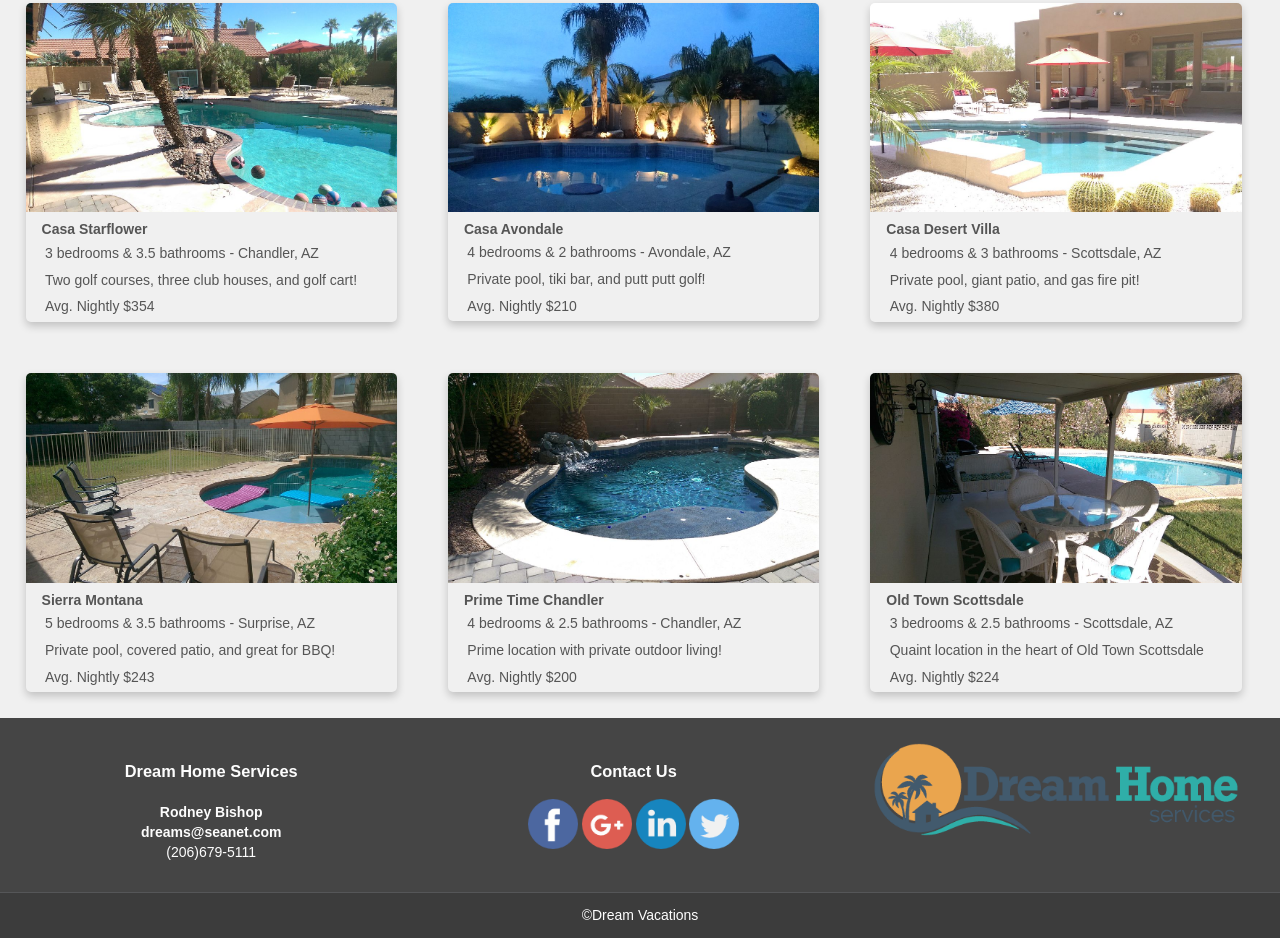
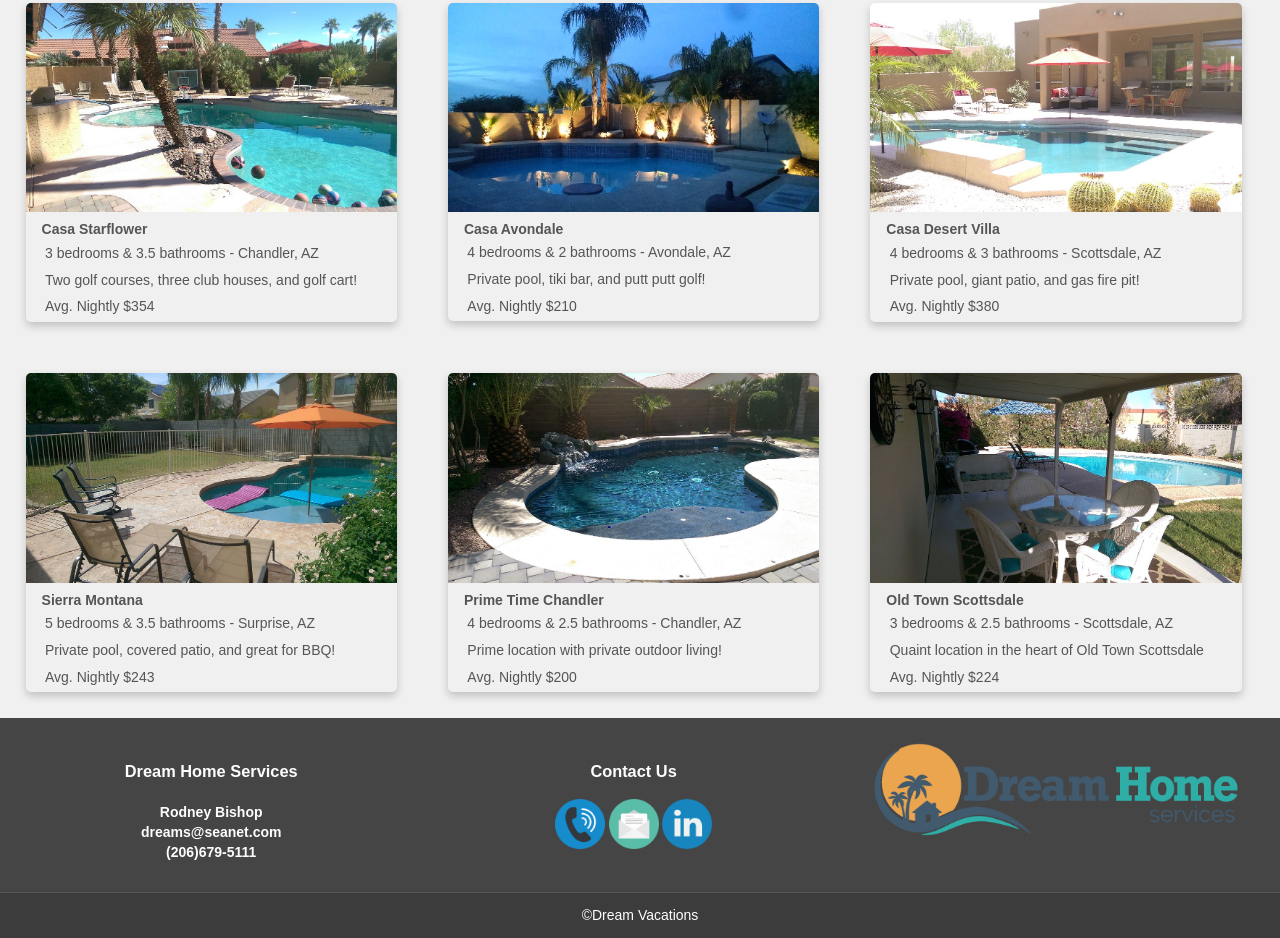
Before and after one commit to jrthebish4/dream-vacations-site, a plain HTML site: page rentals.html in a window 1280 px wide. Shown: the part 263-1201 px from the top of the page. Drawn offline with Linux system fonts and the light colour scheme.

Commit message:
Links For Footer

```diff
--- a/rentals.html
+++ b/rentals.html
@@ -358,15 +358,14 @@
         <h3><b>Dream Home Services</b></h3>
         <p><b>Rodney Bishop</b><br>
             <a href="mailto:dreams@seanet.com?Subject=Dream%20Home%20Services" target="_top">dreams@seanet.com</a><br>
-            (206)679-5111<br></p>
+            <a href="tel:+206-679-5111">(206)679-5111</a><br></p>
     </section>
     <section>
         <h3>Contact Us</h3>
         <ul class="social">
-            <li><a href="#"><img src="img/facebook.png"/></a> </li>
-            <li><a href="#"><img src="img/google-plus.png"/></a> </li>
+            <li><a href="tel:+206-679-5111"><img src="img/phone-call.png"/></a> </li>
+            <li><a href="mailto:dreams@seanet.com?Subject=Dream%20Home%20Services" target="_top"><img src="img/open.png"/></a> </li>
             <li><a target="_blank" href="https://www.linkedin.com/in/rodney-bishop-89857a55"><img src="img/linkedin.png"/></a> </li>
-            <li><a href="#"><img src="img/twitter.png"/></a> </li>
         </ul>
     </section>
     <section>
```
Also changed, not shown: index.html (+3 -4 lines), img/open.png (added), img/phone-call.png (added).
